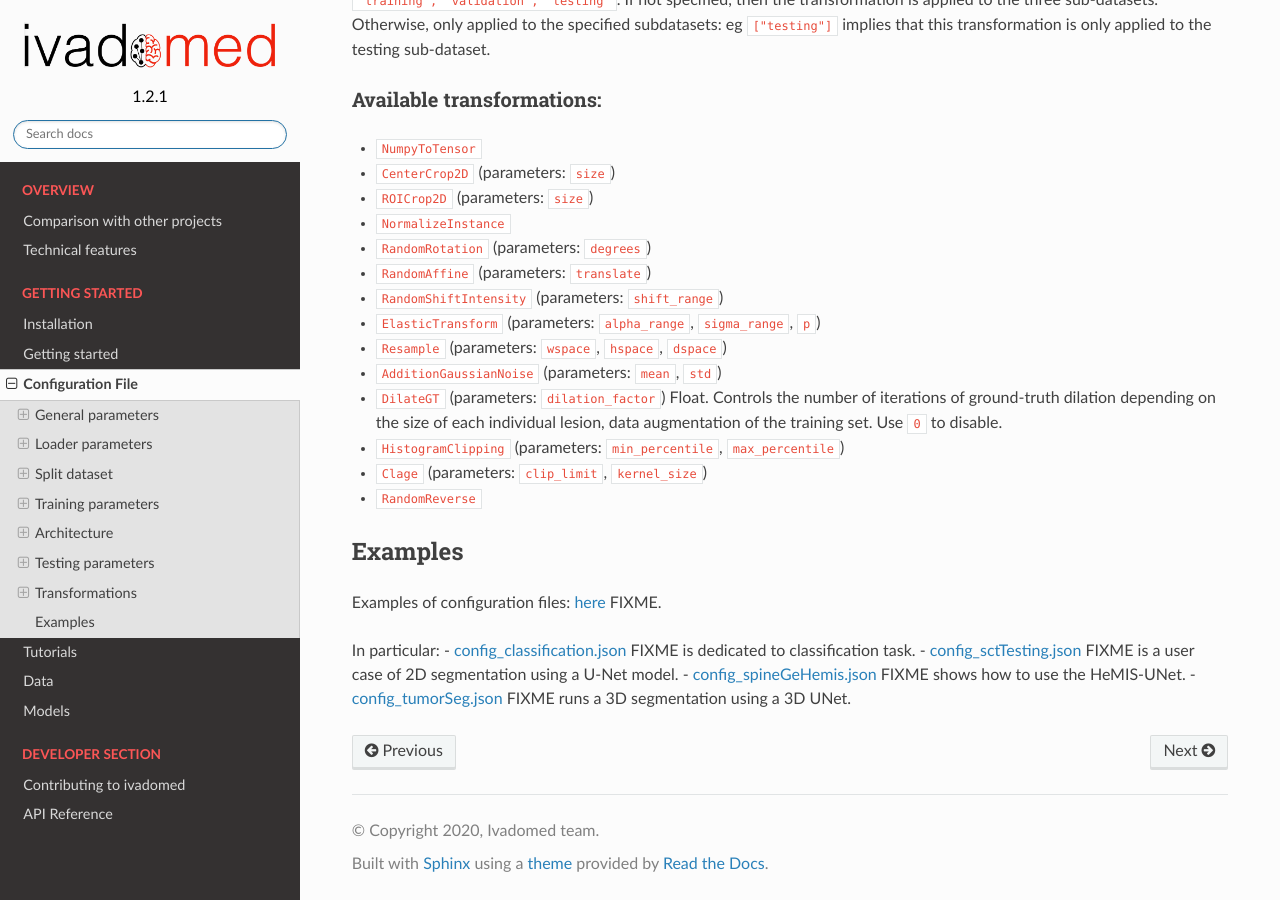
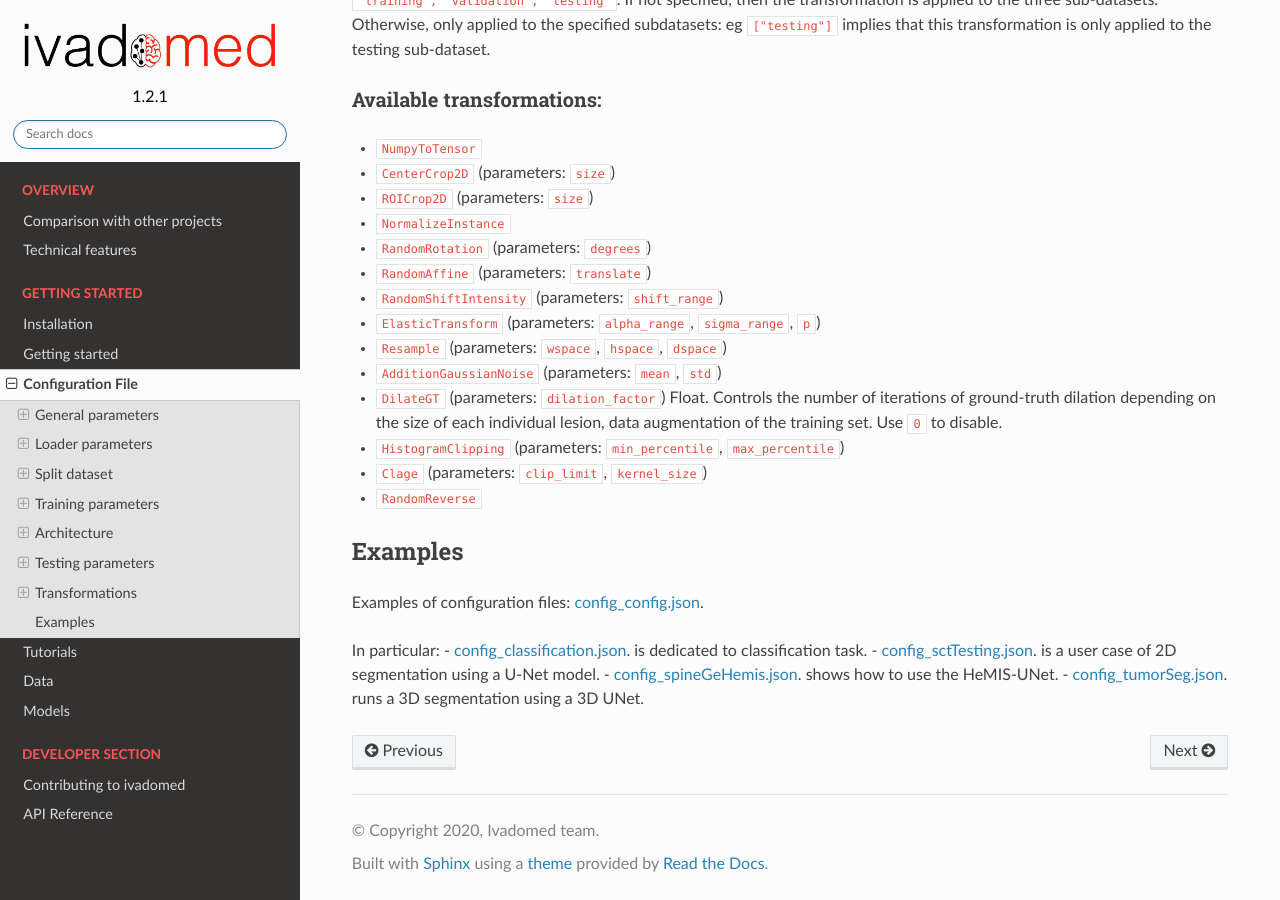
Before and after one commit to ivadomed/ivadomed, a Sphinx documentation site: the page built from docs/source/configuration_file.rst, in a window 1280 px wide and 900 px high, scrolled down 5055 px. Built offline with Sphinx 7.4.7 and the Read the Docs theme 2.0.0, drawn with Linux system fonts in a browser that asks for light colours; some of the changed text lies outside the part shown.

Commit message:
docs: link to local source files bundled with docs

```diff
--- a/docs/source/configuration_file.rst
+++ b/docs/source/configuration_file.rst
@@ -221,7 +221,7 @@
 Architectures for both segmentation and classification are available and
 described in the :ref:`models:Models` section. If the selected
 architecture is listed in the
-`loader.py <../../ivadomed/loader/loader.py>`__ FIXME file, a
+`loader <ivadomed/loader/loader.py>`__ file, a
 classification (not segmentation) task is run. In the case of a
 classification task, the ground truth will correspond to a single label
 value extracted from ``target``, instead being an array (the latter
@@ -331,14 +331,14 @@
 Examples
 --------
 
-Examples of configuration files: `here <../../ivadomed/config>`__ FIXME.
+Examples of configuration files: `config\_config.json <ivadomed/config/config.json>`__.
 
 In particular: -
-`config\_classification.json <../../ivadomed/config/config_classification.json>`__ FIXME
+`config\_classification.json <ivadomed/config/config_classification.json>`__.
 is dedicated to classification task. -
-`config\_sctTesting.json <../../ivadomed/config/config_sctTesting.json>`__ FIXME
+`config\_sctTesting.json <ivadomed/config/config_sctTesting.json>`__.
 is a user case of 2D segmentation using a U-Net model. -
-`config\_spineGeHemis.json <../../ivadomed/config/config_spineGeHemis.json>`__ FIXME
+`config\_spineGeHemis.json <ivadomed/config/config_spineGeHemis.json>`__.
 shows how to use the HeMIS-UNet. -
-`config\_tumorSeg.json <../../ivadomed/config/config_tumorSeg.json>`__ FIXME
+`config\_tumorSeg.json <ivadomed/config/config_tumorSeg.json>`__.
 runs a 3D segmentation using a 3D UNet.
```
